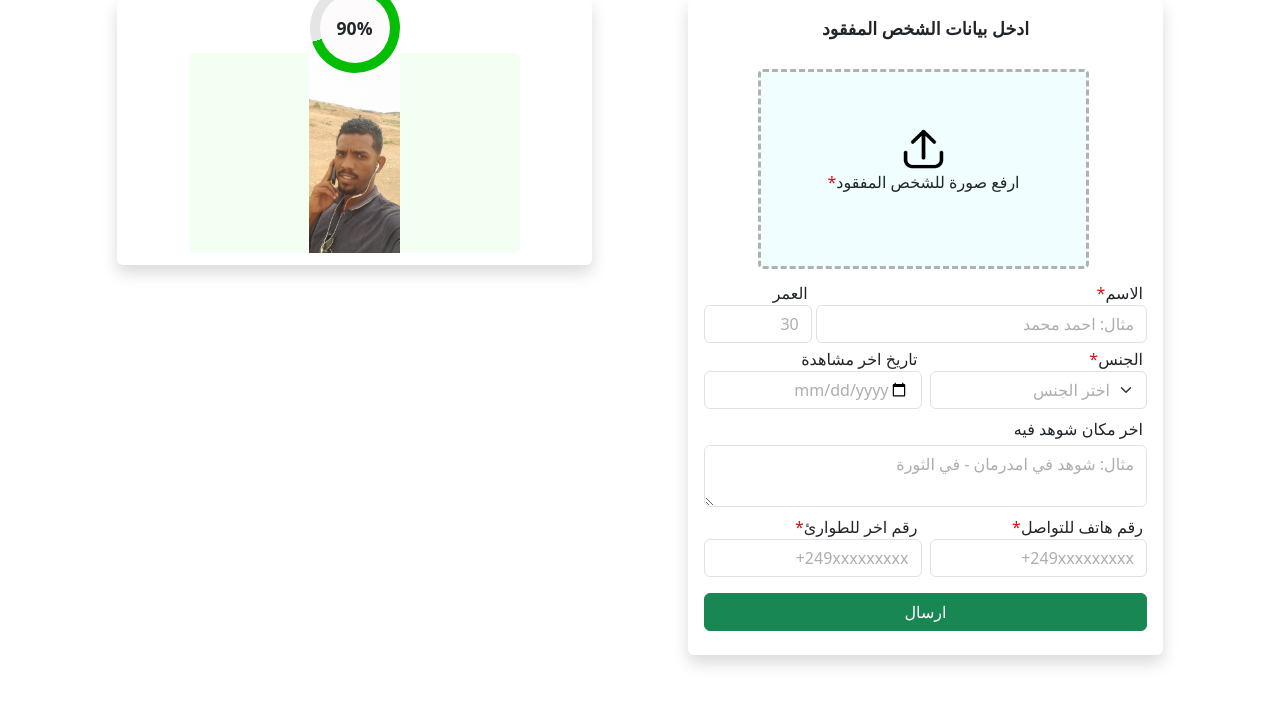
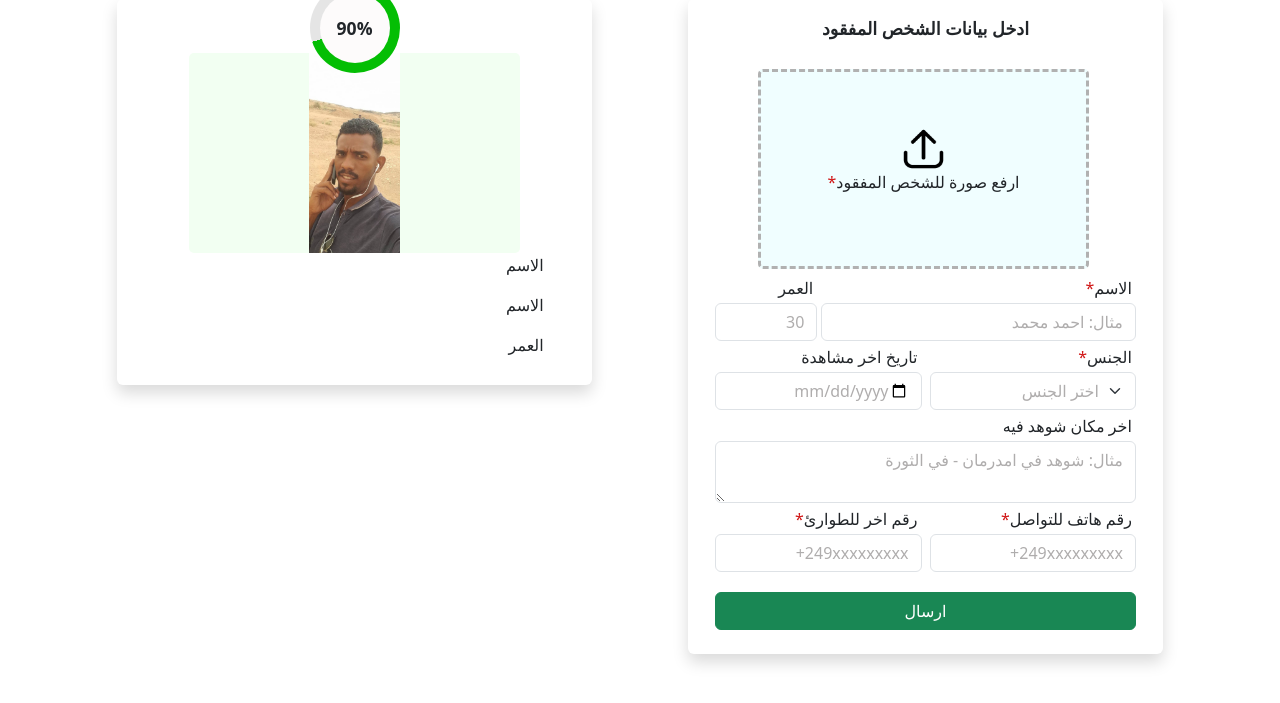
Before and after one commit to etharali12345/Face-Recognition-Website-, a Flask app: page /upload_missing in a window 1280 px wide. Shown: the part 125-828 px from the top of the page. After the commit the page ends 790 px from the top, so only its background shows below. Run offline with Flask 3, Linux system fonts and the light colour scheme; some web fonts are replaced.

Commit message:
remove unnecessary class from upload

```diff
--- a/static/css/style.css
+++ b/static/css/style.css
@@ -118,6 +118,11 @@
 
 #form-missing label {
     margin-right: 4px;
+    margin-bottom: 3px;
+}
+
+#form-missing .row, #form-missing textarea{
+    margin-bottom: 4px;
 }
 
 .requiredStart {
--- a/static/js/upload.js
+++ b/static/js/upload.js
@@ -15,6 +15,7 @@ inputFile.addEventListener('change', function (){
 });
 
 let data = {
+    valid: true,
     match: true,
     image_path: 'static/founds/sample.jpg',
     percent: 70,
--- a/templates/upload_user.html
+++ b/templates/upload_user.html
@@ -42,16 +42,18 @@
     قبل رفع الصورة الرجاء قراءة التعليمات
     <span data-bs-toggle="modal" data-bs-target="#instructions" id="instruction_link">التالية</span>
   </p>
-  <!-- Row -->
+  <!-- Row Whole page-->
   <div class="row justify-content-center align-items-start">
+
     <!-- Column 1 (Main Missing)-->
     <div class="col-11 col-md-5 ms-md-5 p-2 rounded shadow">
       <div class="p-2 title">
         <p>ادخل بيانات الشخص المفقود</p>
       </div>
+      <!-- form Row-->
       <form method="POST" class="row g-0 justify-content-center" id="form-missing" novalidate>
-          <!--image preview-->
-          <div class="col-11 p-1 d-flex flex-column align-items-center justify-content-center">
+          <!--image preview Column-->
+          <div class="col-11 p-1">
             <label for="input-image" id="drop-area">
                 <input type="file" accept="image/*" id="input-image" name="image" required hidden>
                 <div id="img-view">
@@ -60,21 +62,20 @@
                 </div>
             </label>
           </div>
-
-          <!--image detail-->
-          <div class="col-12 p-2 ms-1 me-1 p-0 flex-column align-items-center justify-content-center text-end">
+          <!--image detail Column-->
+          <div class="col-11 text-end">
               <!--name & age-->
               <div class="row g-1">
                 <div class="col-9">
                   <label for="name">الاسم<span class="requiredStart">*</span></label>
-                  <input type="text" name="name" id="name" class="form-control mb-1" placeholder="مثال: احمد محمد" required>
+                  <input type="text" name="name" id="name" class="form-control" placeholder="مثال: احمد محمد" required>
                 </div>
                 <div class="col-3">
                   <label for="age">العمر</label>
-                  <input type="number" name="age" id="age" min="0" max="150" class="form-control mb-1" placeholder="30">
+                  <input type="number" name="age" id="age" min="0" max="150" class="form-control" placeholder="30">
                 </div>
               </div>
-              <!--Gender &  last seen dat-->
+              <!--gender &  last seen dat-->
               <div class="row g-2">
                 <div class="col-6">
                   <label for="gender">الجنس<span class="requiredStart">*</span></label>
@@ -86,14 +87,14 @@
                 </div>
                 <div class="col-6">
                   <label for="lastSeenDate">تاريخ اخر مشاهدة</label>
-                  <input type="date" class="form-control mb-2 text-end holder" name="lastSeenDate" id="lastSeenDate">
+                  <input type="date" class="form-control text-end holder" name="lastSeenDate" id="lastSeenDate">
                 </div>
               </div>
                 <!--last seen location-->
-                <label for="lastSeen" class="mb-1">اخر مكان شوهد فيه</label>
-                <textarea class="form-control mb-2" name="lastSeen" id="lastSeen" rows="2" placeholder="مثال: شوهد في امدرمان - في الثورة"></textarea>
+                <label for="lastSeen">اخر مكان شوهد فيه</label>
+                <textarea class="form-control" name="lastSeen" id="lastSeen" rows="2" placeholder="مثال: شوهد في امدرمان - في الثورة"></textarea>
               <!--contact numbers-->
-              <div class="row  justify-content-center align-items-end g-2 mb-2">
+              <div class="row  justify-content-center align-items-end g-2">
                 <div class="col-6">
                     <label for="phoneNum1">رقم هاتف للتواصل<span class="requiredStart">*</span></label>
                     <input type="text" name="phoneNum1" id="phoneNum1" class="form-control" pattern="^\+?[0-9]{8,15}$" placeholder="249xxxxxxxxx+" required>
@@ -109,23 +110,32 @@
             الرجاء ملء جميع الحقول المطلوبة
           </div>
           <!--submit-->
-          <div class="col-12 d-grid">
-             <button class="btn btn-success send-btn ms-2 me-2 mb-3" type="submit">ارسال</button>
+          <div class="col-11 d-grid">
+             <button class="btn btn-success send-btn mb-3 mt-3" type="submit">ارسال</button>
           </div>
       </form>
     </div>
 
     <!-- Column 2 (Result)-->
     <div class="col-11 col-md-5 me-md-5 p-2 rounded shadow mt-5 mt-md-0" id="result-column">
+      <!-- Percent -->
       <div class="p-2 title percent-container">
         <p class="percent">90%</p>
         <div class="percent_circle"></div>
       </div>
+      <!-- row-->
       <div class="row g-0 justify-content-center">
+        <!-- result image Column-->
         <div class="col-11 p-1 d-flex flex-column align-items-center justify-content-center">
           <div id="drop-result">
               <div id="imgResult-view" style="background-image: url('static/uploads/hostage2.jpg');">
           </div>
+        </div>
+        <!-- result detail Column-->
+        <div class="col-11 text-end">
+          <p>الاسم</p>
+          <p>الاسم</p>
+          <p>العمر</p>
         </div>
       </div>
     </div>
```
